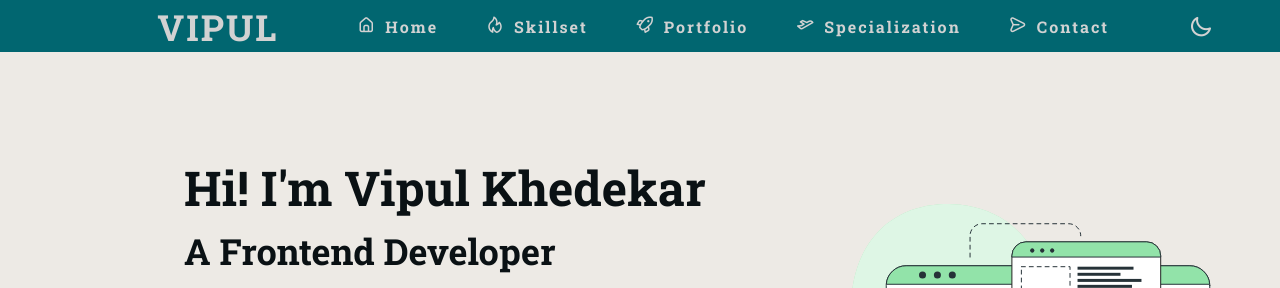
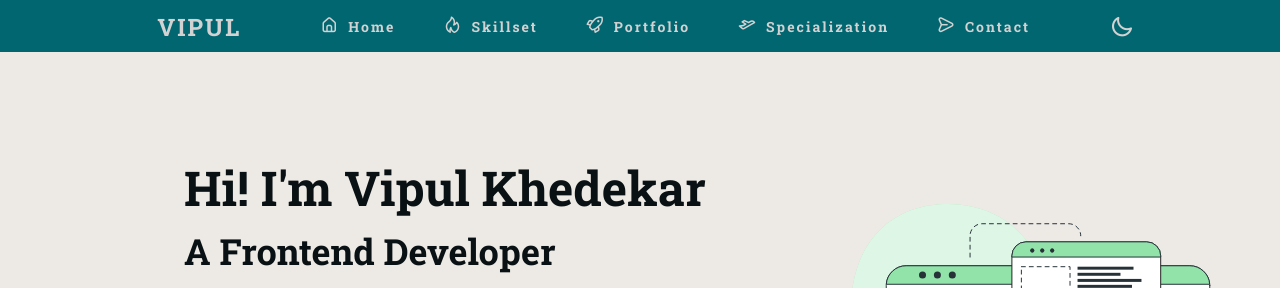
Before and after one commit to vipul-khedekar/portfolio_v1, a website: page index.html in a window 1280 px wide. Shown: the top 288 px of the page. Drawn offline with nearby package versions, Linux system fonts and the light colour scheme.

Commit message:
Fix: Various size adjustments for navbar PC view.

```diff
--- a/styles/index.scss
+++ b/styles/index.scss
@@ -190,7 +190,7 @@ header {
 }
 
 .nav__logo {
-  font-size: var(--largest-font);
+  font-size: var(--larger-font);
   letter-spacing: 0.125rem;
 }
 
@@ -229,7 +229,7 @@ header {
   flex-direction: column;
   align-items: center;
   color: var(--text-col-alt);
-  font-size: var(--base-font);
+  font-size: var(--small-font);
   font-weight: 700;
 
   &:hover {
```
Also changed, not shown: styles/index.css.
